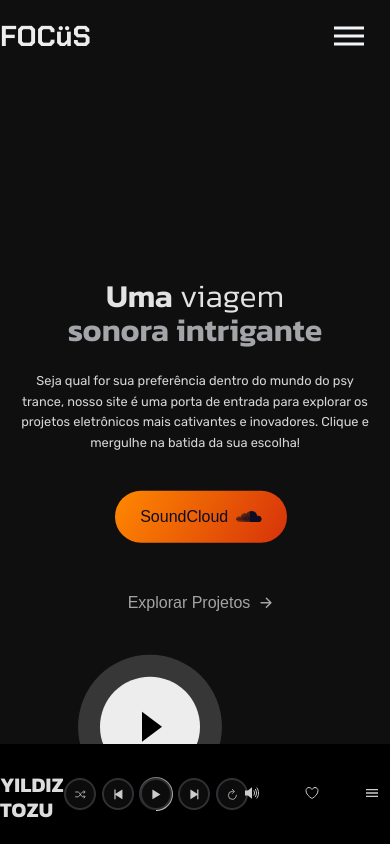
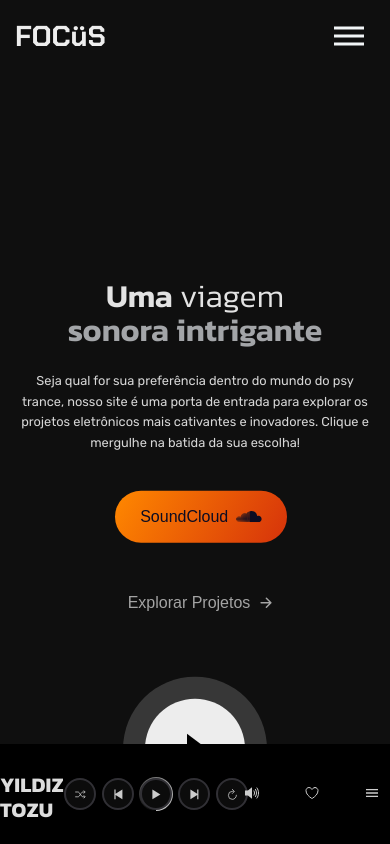
Before and after one commit to DaniloFocus/focus-site, a plain HTML site: page index.html in a window 390 px wide. Shown: the top 844 px of the page. Drawn offline with nearby package versions, Linux system fonts and the light colour scheme.

Commit message:
css alterado

```diff
--- a/assets/css/app.css
+++ b/assets/css/app.css
@@ -520,6 +520,9 @@ header .btn-call {
   align-items: center;
   justify-content: center;
 }
+body > header > div > div.container-video{
+  width: 40%;
+}
 header .btn-call ion-icon {
   margin-left: 6px;
 }
@@ -530,6 +533,7 @@ header .logo {
   font-weight: 700;
   color: #ededed;
   font-family: 'Chakra Petch', sans-serif;
+  margin-left: 15px;
 }
 header .hero {
   width: 100%;
@@ -595,6 +599,12 @@ header .hero .btn_dark {
   background-color: transparent;
   color: #a4a4a4;
 }
+@media screen and (max-width: 425px){
+  body > header > div > div.container-video{
+    width: 55%!important;
+
+  }
+}
 @media screen and (max-width: 1040px) {
   header .hero {
     max-width: 900px;
@@ -649,7 +659,7 @@ header .hero p {
 
   body > header > div > div.container-video{
     width: 100%;
-    height: 100px;
+    height: 150px;
     position: absolute;
     right: 10%;
     top: 110%;
```
